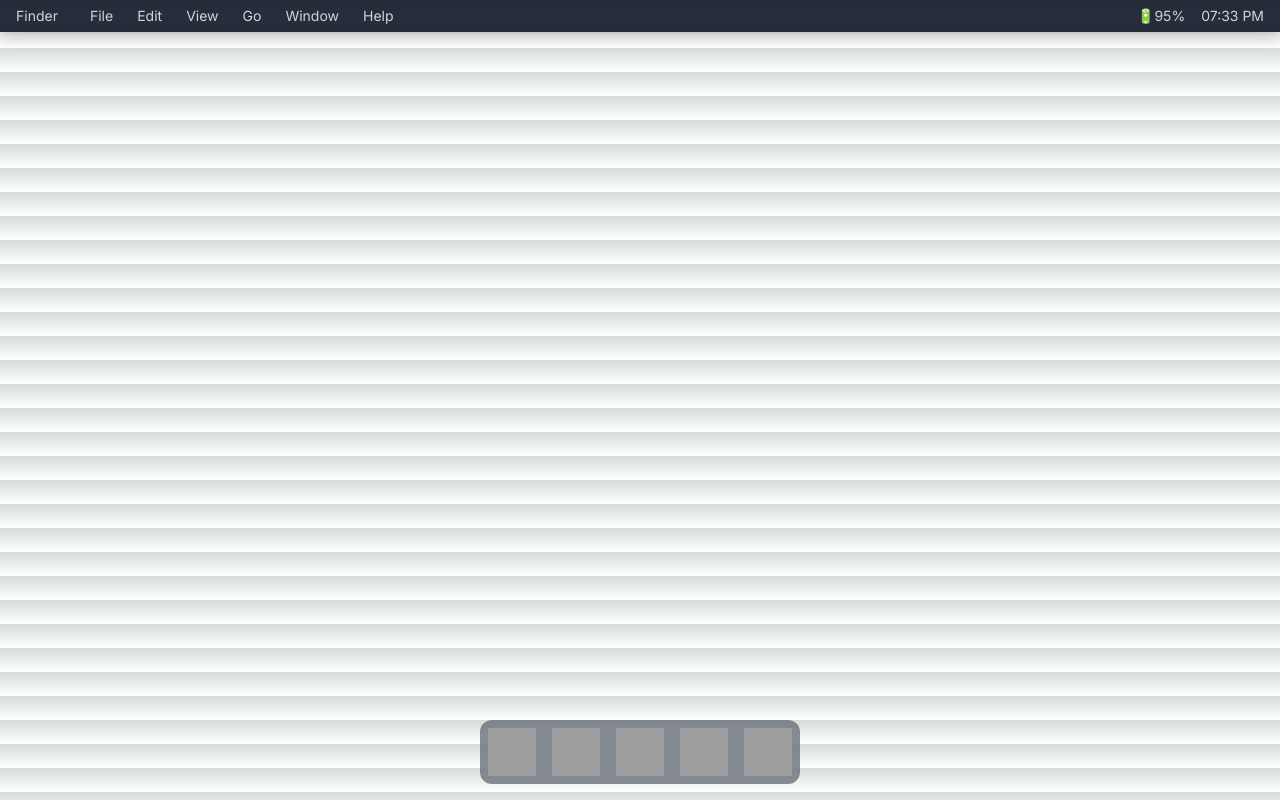
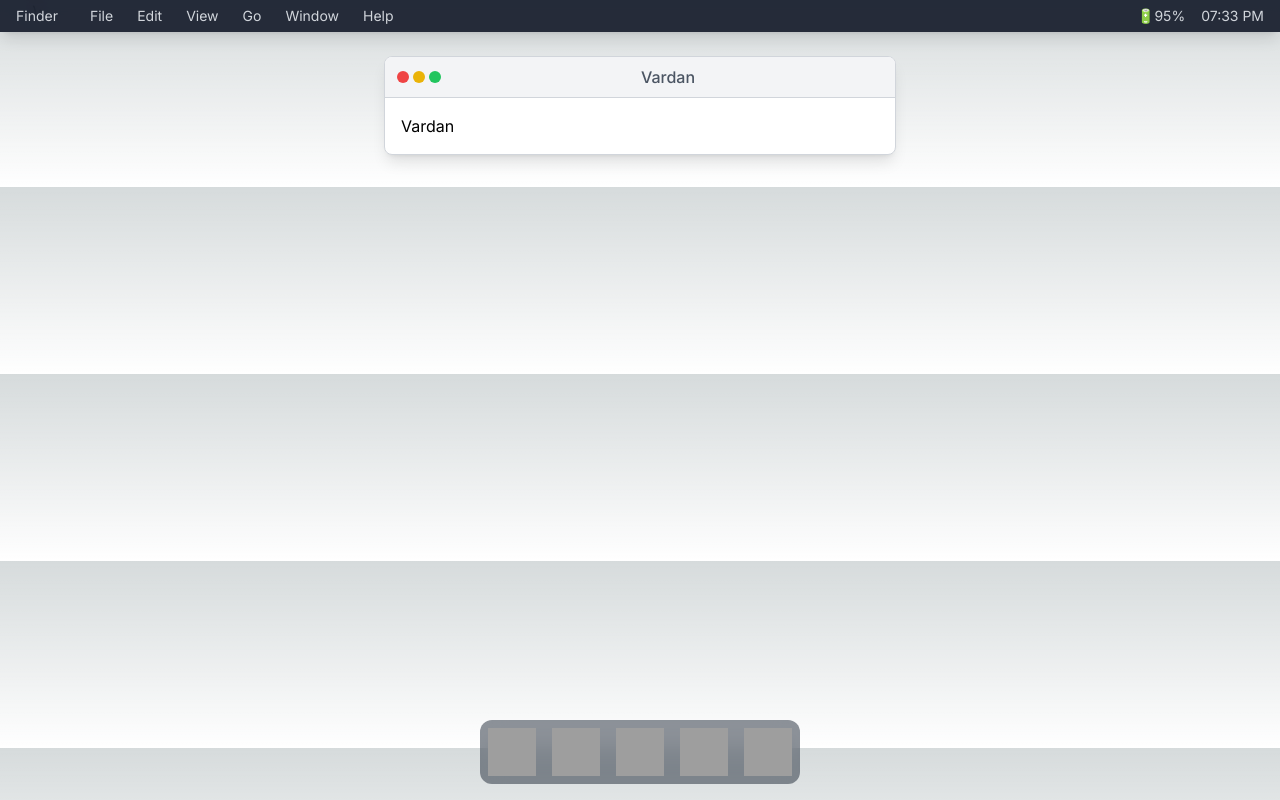
Before and after one commit to vanyanv/portfoliov2, a Next.js app: page / in a window 1280 px wide. Built offline with nearby package versions, Linux system fonts and the light colour scheme; grey boxes are pictures that could not be loaded.

Commit message:
created window componenet

```diff
--- a/app/components/Desktop.tsx
+++ b/app/components/Desktop.tsx
@@ -1,12 +1,15 @@
 import React from 'react';
 import MenuBar from './MenuBar';
 import Dock from './Dock';
+import Window from './Window';
 
 export default function Desktop() {
   return (
     <div className='mx-auto max-w-7xl sm:px-6 lg:px-8'>
       <MenuBar />
-
+      <Window title='Vardan'>
+        <div>{'Vardan'}</div>
+      </Window>
       <Dock />
     </div>
   );
--- a/app/components/Window.tsx
+++ b/app/components/Window.tsx
@@ -1,7 +1,39 @@
 import React from 'react';
 
-export default function Window({ children }: { children: React.ReactNode }) {
-  return <div>
-    {children}
-    </div>;
+export default function Window({
+  title,
+  children,
+}: {
+  title: string;
+  children: React.ReactNode;
+}) {
+  return (
+    <div className='relative max-w-lg mx-auto my-8 border border-gray-300 rounded-lg shadow-lg overflow-hidden bg-white'>
+      {/* Title Bar */}
+      <div className='flex items-center p-2 bg-gray-100 border-b border-gray-300'>
+        {/* Traffic Lights */}
+        <div className='flex space-x-1 ml-1'>
+          <div
+            className='w-3 h-3 bg-red-500 rounded-full cursor-pointer'
+            title='Close'
+          ></div>
+          <div
+            className='w-3 h-3 bg-yellow-500 rounded-full cursor-pointer'
+            title='Minimize'
+          ></div>
+          <div
+            className='w-3 h-3 bg-green-500 rounded-full cursor-pointer'
+            title='Zoom'
+          ></div>
+        </div>
+        {/* Title */}
+        <div className='flex-grow text-center text-gray-600 font-medium ml-2'>
+          {title}
+        </div>
+      </div>
+
+      {/* Content Area */}
+      <div className='p-4'>{children}</div>
+    </div>
+  );
 }
```
